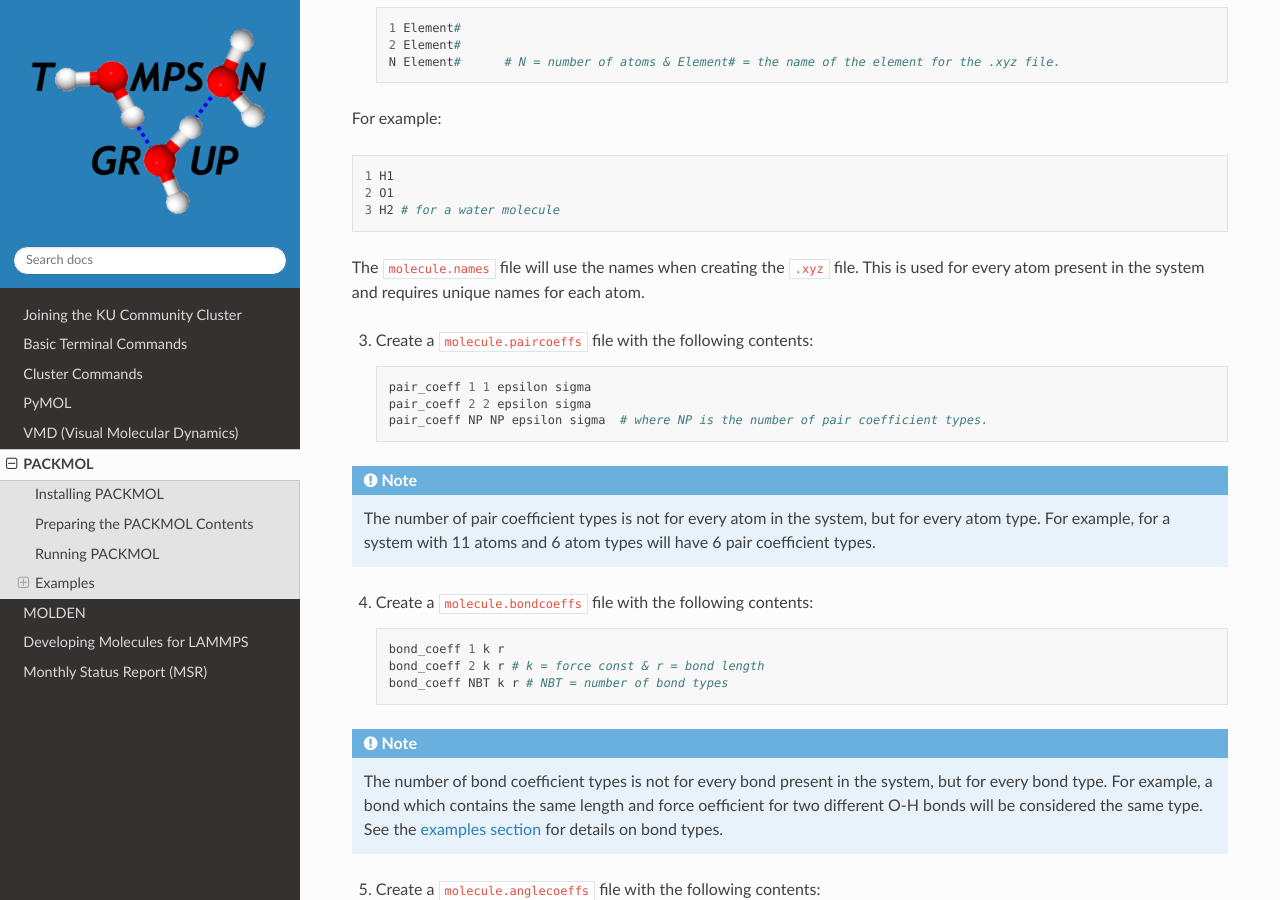
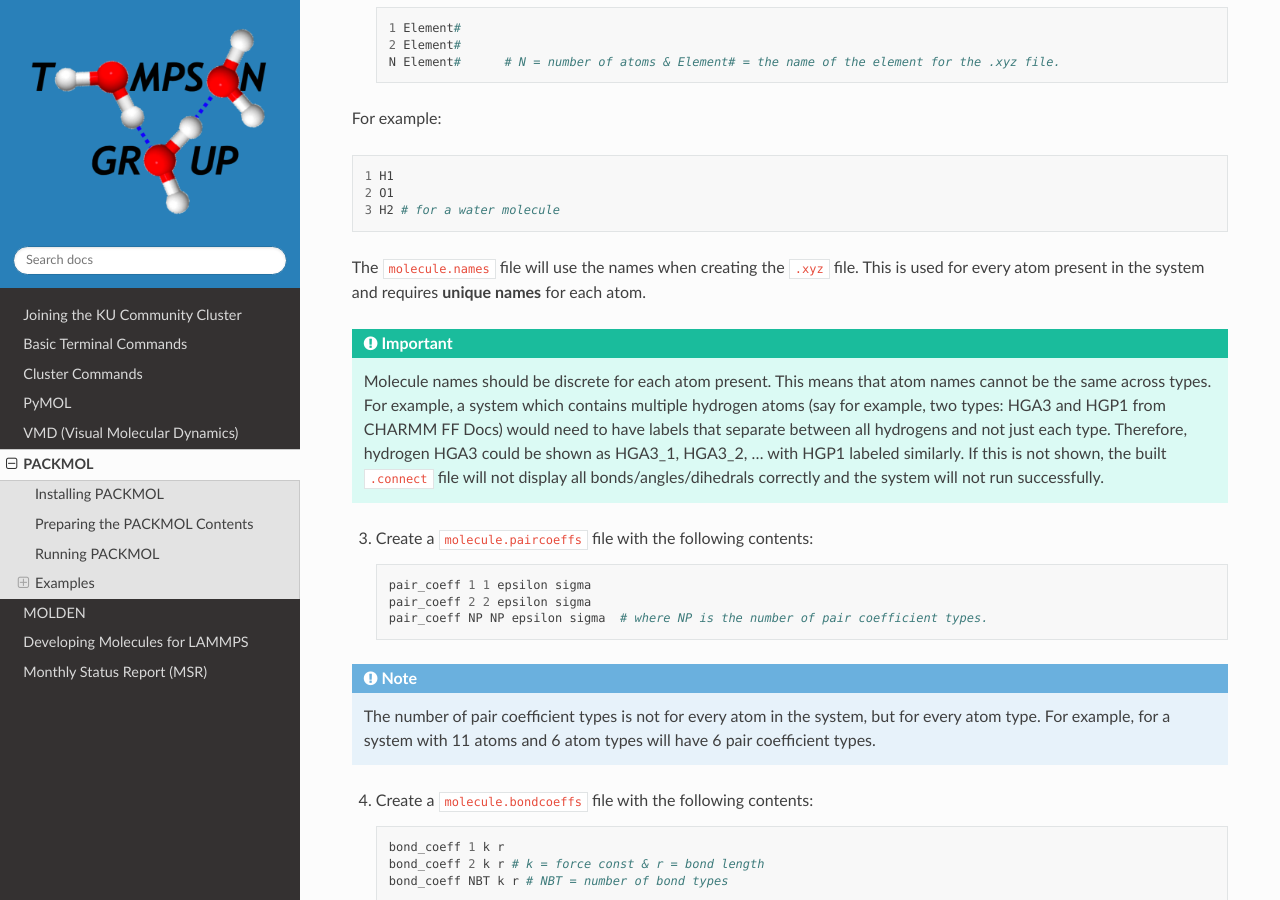
Before and after one commit to abigailkerr/thompsondocs, a Sphinx documentation site: the page built from docs/source/PACKMOL.rst, in a window 1280 px wide and 900 px high, scrolled down 2632 px. Built offline with Sphinx 7.4.7 and the Read the Docs theme 3.1.0, drawn with Linux system fonts in a browser that asks for light colours.

Commit message:
Update PACKMOL.rst
Added descriptor for molecule names.

```diff
--- a/docs/source/PACKMOL.rst
+++ b/docs/source/PACKMOL.rst
@@ -121,7 +121,11 @@ For example::
 	2 O1
 	3 H2 # for a water molecule
 
-The ``molecule.names`` file will use the names when creating the ``.xyz`` file. This is used for every atom present in the system and requires unique names for each atom.
+The ``molecule.names`` file will use the names when creating the ``.xyz`` file. This is used for every atom present in the system and requires **unique names** for each atom.
+
+.. important::
+
+      Molecule names should be discrete for each atom present. This means that atom names cannot be the same across types. For example, a system which contains multiple hydrogen atoms (say for example, two types: HGA3 and HGP1 from CHARMM FF Docs) would need to have labels that separate between all hydrogens and not just each type. Therefore, hydrogen HGA3 could be shown as HGA3_1, HGA3_2, ... with HGP1 labeled similarly. If this is not shown, the built ``.connect`` file will not display all bonds/angles/dihedrals correctly and the system will not run successfully.
 
 3. Create a ``molecule.paircoeffs`` file with the following contents::
 
```
